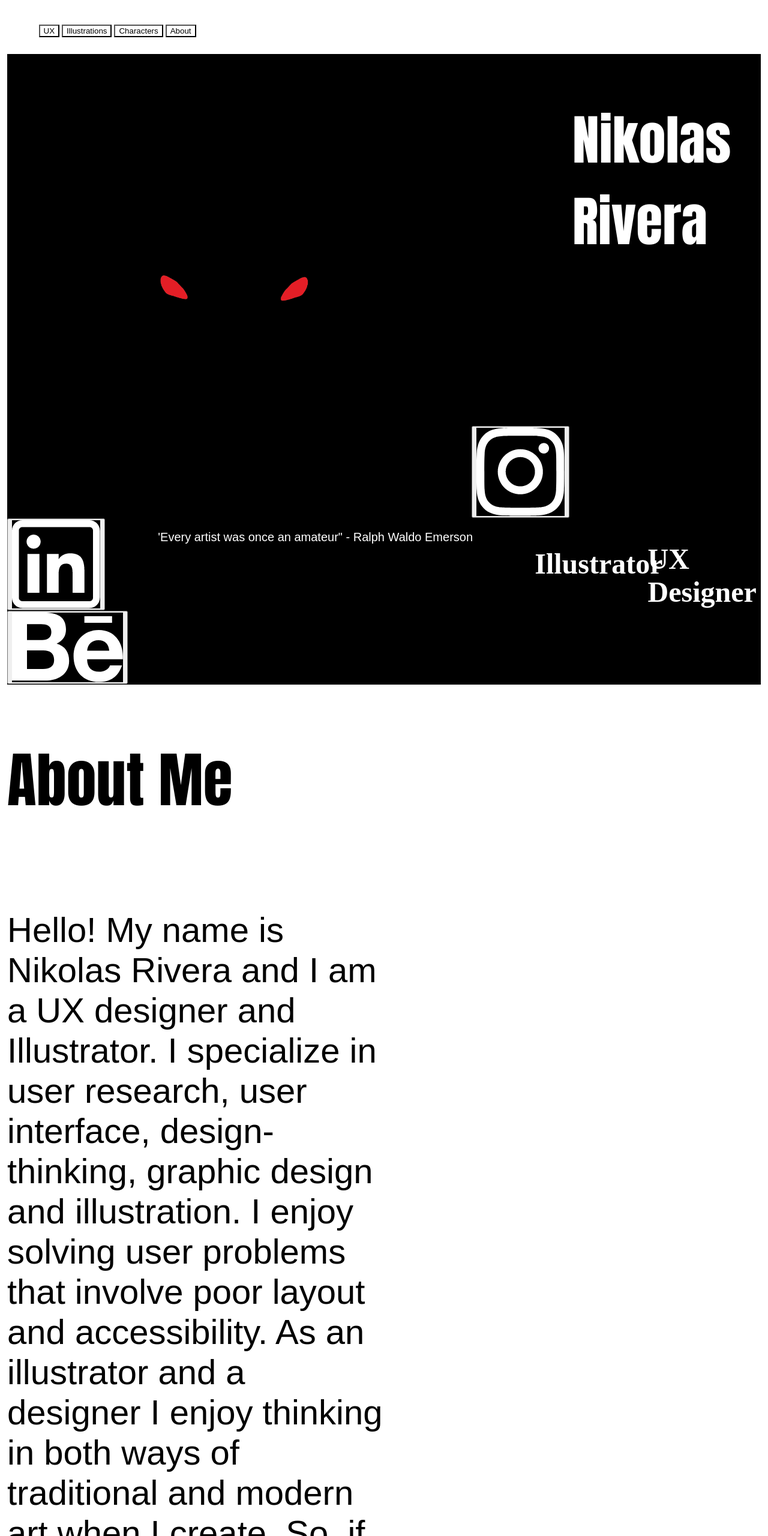
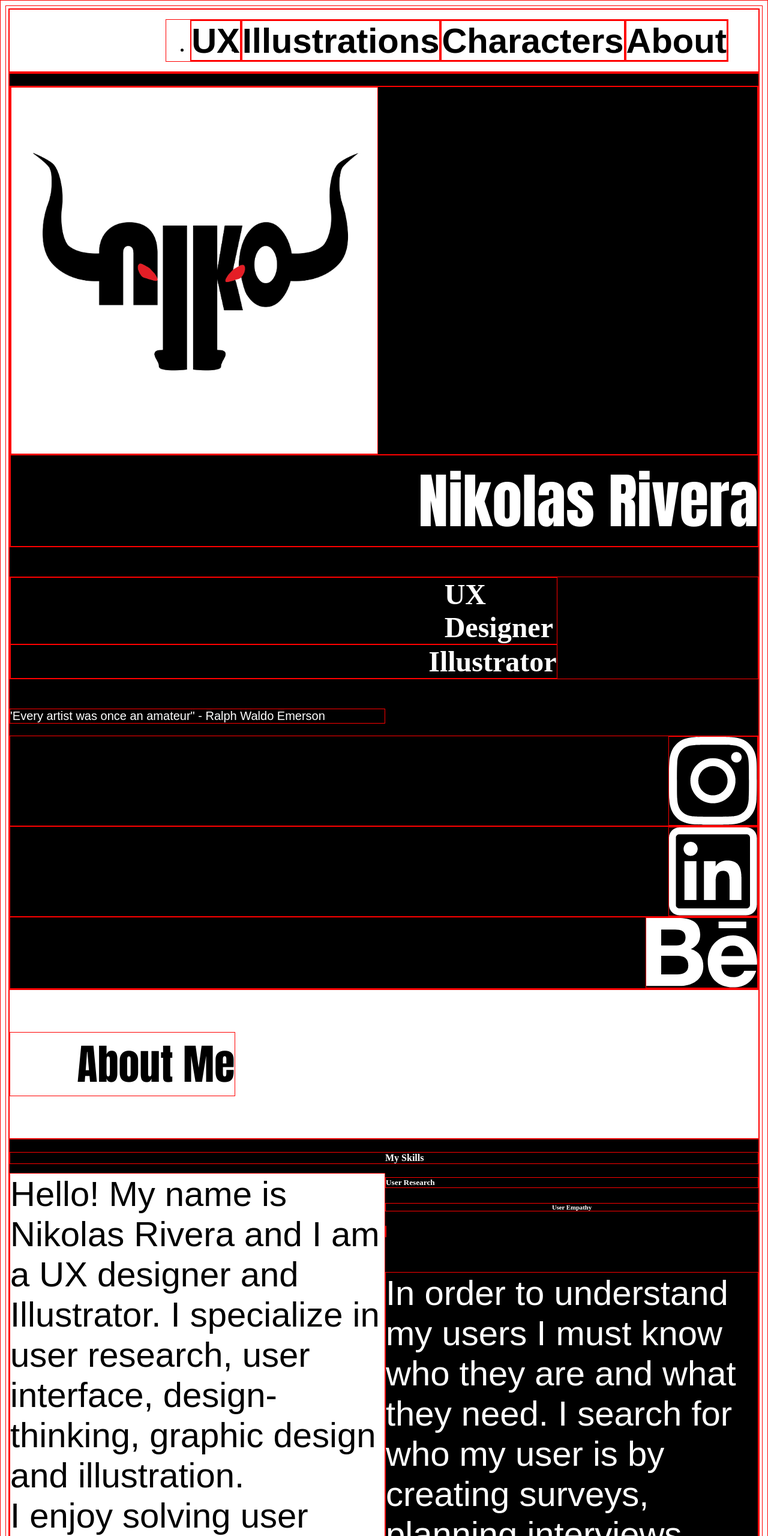
Before and after one commit to NikotheCheetah/UX_UI_HW_17_Niko, a plain HTML site: page index.html in a window 1280 px wide. Shown: the top 2560 px of the page at 60% size. Drawn offline with Linux system fonts and the light colour scheme; files whose address does not match are found by name.

Commit message:
java change

```diff
--- a/CSS/style.css
+++ b/CSS/style.css
@@ -1,3 +1,7 @@
+* {
+    border: 1px solid red;
+}
+
 .flexcontainer {
     display: flex;
     flex-direction: column;
@@ -8,80 +12,67 @@ body {
     padding: 4px;
 }
 
-
-li {
-    display: inline-block;
-    vertical-align: top;
-    align-content: flex-end;
-    outline: red;
+nav {
+    font-family: Arial, Helvetica, sans-serif;
+    display: flex;
+    font-weight: bold;
+    justify-content: flex-end;
+    padding-right: 50px;
+    align-items: inherit;
 }
 
-#UX {
-    background-color: white;
-    font-family: Arial, Helvetica, sans-serif;
+.navbar-nav {
+    display: flex;
+    justify-content: space-around;
+    justify-content: flex-end;
+    text-decoration: none;
 }
 
-#Illustrations {
-    background-color: white;
-    font-family: Arial, Helvetica, sans-serif;
+a {
+    text-decoration: none;
+    font-size: 58px;
+    color: black;
+    justify-content: space-between;
 }
 
-#Characters {
-    background-color: white;
-    font-family: Arial, Helvetica, sans-serif;
-}
-
-#About {
-    background-color: white;
-    font-family: Arial, Helvetica, sans-serif;
-}
-
-nav {
-    width: 73%;
-    padding: 1%;
-    align-content: flex-start;
-    outline: red;
+a:hover {
+    color: red;
 }
 
 .splashPage {
     background-color: black;
     margin: 25px, 50px, 100px;
+    display: flex;
     flex-direction: column;
-    outline: red;
 }
 
 #nikolasRivera {
-    height: 20%;
-    width: 25%;
-    display: block;
-    float: right;
-    align-items: center;
+    height: 50%;
+    width: 100%;
+    display: flex;
+    justify-content: flex-end;
     font-family: Impact, Haettenschweiler, 'Arial Narrow Bold', sans-serif;
     color: white;
-    font-size: 90px;
-    outline: red;
+    font-size: 100px;
 }
-
 #uxDesigner {
     color: white;
-    float: right;
-    display: inline;
+    display: flex;
+    padding-left: 58%;
     width: 15%;
     font-size: 48px;
     align-items: flex-start;
     justify-content: flex-end;
-    outline: red;
 }
 
 #illustrator {
     color: white;
-    float: right;
-    display: inline;
+    display: flex;
+    padding-left: 58%;
     font-size: 48px;
     width: 15%;
     align-items: flex-start;
     justify-content: flex-end;
-    outline: red;
 }
 
 #slogan {
@@ -91,92 +82,108 @@ nav {
     color: white;
     float: right;
     display: inline-block;
-    outline: red;
 }
 
-img [alt~="Logo"] {
-    display: block;
-    height: 300%;
+.Logo {
+    display: flex;
+    height: 200%;
+    width: 45%;
     padding: 25px;
     background-color: white;
-    align-items: flex-start;
-    display: block;
-    outline: red;
+    justify-content: flex-start;
 }
 
-h1 {
+.instagramButton {
+    float: right;
+    display: block;
+    background-color: black;
+}
+
+.instagramButton:hover {
+    color: red;
+}
+
+.linkedinButton {
+    background-color: black;
+    display: block;
+    float: right;
+}
+
+.linkedinButton:hover {
+    color: red;
+}
+
+.behanceButton {
+    background-color: black;
+    display: block;
+    float: right;
+}
+
+.behanceButton:hover {
+    color: red;
+}
+
+.titleAbout {
     font-family: 'Arial Narrow Bold', Impact, sans-serif;
-    font-size: 100px;
-    outline: red;
+    font-size: 70px;
+    height: 40%;
+    width: 30%;
+    display: flex;
+    justify-content: flex-end;
+    align-items: flex-start;
 }
 
 h2 {
     font-family: sans-serif bold;
-    font-size: 85px;
-    outline: red;
+    font-size: 35px;
+    justify-content: flex-end;
 }
 
 p {
     font-family: sans-serif;
     font-size: 58px;
-    outline: red;
 }
 
-
-button [alt~="photoshopButton"] {
-    float: right;
-    display: block;
-    background-color: black;
-    outline: red;
-}
-
-button [alt~="linkedinButton"] {
-    background-color: black;
-    display: block;
-    float: right;
-    outline: red;
-}
-
-button [alt~="behanceButton"] {
-    background-color: black;
-    display: block;
-    float: right;
-    outline: red;
+.aboutMe {
+    background-color: white;
 }
 
 .content {
     width: 50%;
     float: left;
-    display: block;
+    display: flex;
     align-items: center;
     justify-content: flex-start;
-    outline: red;
+    background-color: white;
 }
 
-img [alt~="profilePicture"] {
+.profilePicture {
     float: right;
-    display: inline-block;
+    display: flex;
     align-items: center;
     justify-content: flex-end;
-    outline: red;
+    background-color: white;
 }
 
-.MySkills {
+.mySkills {
     background-color: black;
-    margin: 25px, 50px,75px;
+    margin: 25px, 50px, 75px;
+}
+
+.titleSkills {
+    color: white;
 }
 
 .userResearch1 {
     color: white;
-    float: left;
+    display: flex;
     align-items: flex-start;
     justify-content: flex-start;
-    outline: red;
 }
 
 .userEmpathy1 {
     color: white;
-    float: center;
+    display: flex;
     align-items: flex-start;
     justify-content: center;
     outline: red;
@@ -184,7 +191,7 @@ img [alt~="profilePicture"] {
 
 .qualitativeInterviews1 {
     color: white;
-    float: right;
+    display: flex;
     align-items: flex-start;
     justify-content: flex-end;
     outline: red;
@@ -192,7 +199,7 @@ img [alt~="profilePicture"] {
 
 .userResearch {
     color: white;
-    float: left;
+    display: flex;
     align-items: center;
     justify-content: flex-start;
     outline: red;
@@ -200,7 +207,7 @@ img [alt~="profilePicture"] {
 
 .userEmpathy {
     color: white;
-    float: center;
+    display: flex;
     align-items: center;
     justify-content: center;
     outline: red;
@@ -208,7 +215,7 @@ img [alt~="profilePicture"] {
 
 .qualitativeInterviews {
     color: white;
-    float: right;
+    display: flex;
     align-items: center;
     justify-content: flex-end;
     outline: red;
@@ -221,7 +228,6 @@ img [alt~="profilePicture"] {
 
 .adobeCc {
     color: white
-    outline: red;
 }
 
 img [alt~="photoshopImage"] {
@@ -320,25 +326,27 @@ img [alt~="skillBar5"] {
 .Projects {
     background-color: white;
     margin: 25px, 50px,75px;
-    outline: red;
 }
 
-button [alt~="illustrationsButton"] {
+.illustrationsButton {
+    display: inline-block;
     float: left;
+    margin: 50px;
     background-color: white;
-    outline: red;
 }
 
-button [alt~="xdButton"] {
+.xdButton {
+    display: inline-block;
     float: center;
+    margin: 50px;
     background-color: white;
-    outline: red;
 }
 
-button [alt~="charactersButton"] {
+.charactersButton {
+    display: inline-block;
     float: right;
     background-color: white;
-    outline: red;
+    margin-right: 25px;
 }
 
 .Contact {
--- a/index.html
+++ b/index.html
@@ -7,19 +7,19 @@
     <link rel="stylesheet" href="./CSS/style.css">
 </head>
 <header>
-    <nav>
-        <ul>
+    <nav class="navbar navbar-expand-lg navbar-light bg-light customNav">
+        <ul class="navbar-nav">
             <li>
-                <button id="UX">UX</button>
+                <a href="#">UX</a>
             </li>
             <li>
-                <button id="Illustrations">Illustrations</button>
+                <a href="#">Illustrations</a>
             </li>
             <li>
-                <button id="Characters">Characters</button>
+                <a href="#">Characters</a>
             </li>
             <li>
-                <button id="About">About</button>
+                <a href="#">About</a>
             </li>
         </ul>
     </nav>
@@ -27,42 +27,43 @@
 <body>
     <section>
         <div class="splashPage">
-        <img src="/Volumes/2TB Hardrive/Niko Portfolio Coding/UX_UI_HW_17_Niko/images/Main Logo-01.png" alt="Logo">
-        <h1 id="nikolasRivera">Nikolas Rivera</h1>
-        <h2 id="uxDesigner">UX Designer</h2>
-        <h3 id="illustrator"> Illustrator</h3>
+        <h1>
+            <div><img class="Logo" src="images/Main Logo-01.png" alt="Logo"></div>
+            <div id="nikolasRivera">Nikolas Rivera</div>
+        </h1>
+        <h2>
+            <div id="uxDesigner">UX Designer</div>
+            <div id="illustrator"> Illustrator</div>
+        </h2>
         <p id="slogan">'Every artist was once an amateur"
                                 - Ralph Waldo Emerson
         </p>
-        <button>
-            <img src="/Volumes/2TB Hardrive/Niko Portfolio Coding/UX_UI_HW_17_Niko/images/instagram.png" alt="photoshopButton">
-        </button>
-        <button>
-            <img src="/Volumes/2TB Hardrive/Niko Portfolio Coding/UX_UI_HW_17_Niko/images/linkedin.png" alt="linkedinButton">
-        </button>
-        <button>
-            <img src="/Volumes/2TB Hardrive/Niko Portfolio Coding/UX_UI_HW_17_Niko/images/behance.png" alt="behanceButton">
-        </button>
+        <a href="#"><img class="instagramButton" src="images/instagram.png" alt="instagramButton"></a>
+        <a href="#"><img class="linkedinButton" src="images/linkedin.png" alt="linkedinButton"></a>
+        <a href="#"><img class="behanceButton" src="images/behance.png" alt="behanceButton"></a>
+
         </div>
-        <div class="About Me">
-            <h1>About Me</h1>
+
+        <div class="aboutMe">
+            <h3 class="titleAbout">About Me</h3>
             <p class="content">Hello! My name is Nikolas Rivera and I am a UX designer and Illustrator. I specialize in user research, user interface, design-thinking, graphic design and illustration.
-
+                <br>
                 I enjoy solving user problems that involve poor layout and accessibility. As an illustrator and a designer I enjoy thinking in both ways of traditional and modern art when I create. So, if you ever meet or see me feel free to call me Niko
             </p>
-            <img src="/Volumes/2TB Hardrive/Niko Portfolio Coding/UX_UI_HW_17_Niko/images/Niko Portfolio Picture.png" alt="profilePicture">
+            <img class="profilePicture" src="/Volumes/2TB Hardrive/Niko Portfolio Coding/UX_UI_HW_17_Niko/images/Niko Portfolio Picture.png" alt="profilePicture">
         </div>
-        <div class="MySkills">
-            <h1 class="titleSkills">My Skills</h1>
-            <h2 class="userResearch1">User Research</h2>
-            <h3 class="userEmpathy1">User Empathy</h3>
-            <h4 class="qualitativeResearch1"></h4>
+        <div class="mySkills">
+            <h4 class="titleSkills">My Skills</h4>
+            <h5 class="userResearch1">User Research</h5>
+            <h6 class="userEmpathy1">User Empathy</h6>
+            <h7 class="qualitativeResearch1"></h7>
             <p class="userResearch">In order to understand my users I must know who they are and what they need. I search for who my user is by creating surveys, planning interviews, and creating proto/user personas.</p>
             <p class="userEmpathy">Talking with users directly allows me to comprehend their needs. I use Miro and Figma to note key findings by creating affinity diagrams and feature-prioritzation matrixes. This then narrows down the decision-making on finding the solution to the problem.</p>
             <p class="qualitativeInterviews">User interviews are where I find the most information on figuring out the problem and the potential ideas for a solution. I try to make my interviews more into a friendly conversation and I am always open-minded to anyone’s opinion. I believe making the user comfortable comes first.</p>
         </div>
+
         <div class="Tools">
-            <h1 class="titleTools">Tools</h1>
+            <h8 class="titleTools">Tools</h8>
             <p class="adobeCc">Adobe cc</p>
             <img src="/Volumes/2TB Hardrive/Niko Portfolio Coding/UX_UI_HW_17_Niko/images/photoshop.png" alt="photoshopImage">
             <img src="/Volumes/2TB Hardrive/Niko Portfolio Coding/UX_UI_HW_17_Niko/images/indesign.png" alt="indesignImage">
@@ -83,20 +84,16 @@
             <p class="procreate">Procreate</p>
             <img src="/Volumes/2TB Hardrive/Niko Portfolio Coding/UX_UI_HW_17_Niko/images/Group 88.png" alt="skillBar5">
         </div>
+
         <div class="Projects">
-            <h1 class="titleProjects">Projects</h1>
-            <button>
-                <img src="/Volumes/2TB Hardrive/Niko Portfolio Coding/UX_UI_HW_17_Niko/images/Component 8 – 1.png" alt="illustrationsButton">
-            </button>
-            <button>
-                <img src="/Volumes/2TB Hardrive/Niko Portfolio Coding/UX_UI_HW_17_Niko/images/Component 25 – 1.png" alt="xdButton">
-            </button>
-            <button>
-                <img src="/Volumes/2TB Hardrive/Niko Portfolio Coding/UX_UI_HW_17_Niko/images/Component 20 – 1.png" alt="charactersButton">
-            </button>
-        </div>
+            <h9 class="titleProjects">Projects</h9>
+            <a href="#"><img class="illustrationsButton" src="/Volumes/2TB Hardrive/Niko Portfolio Coding/UX_UI_HW_17_Niko/images/Component 8 – 1.png" alt="illustrationsButton"></a>
+            <a href="#"><img class="xdButton" src="/Volumes/2TB Hardrive/Niko Portfolio Coding/UX_UI_HW_17_Niko/images/Component 25 – 1.png" alt="xdButton"></a>
+            <a href="#"><img class="charactersButton" src="/Volumes/2TB Hardrive/Niko Portfolio Coding/UX_UI_HW_17_Niko/images/Component 20 – 1.png" alt="charactersButton"></a>
+         </div>
+
         <div class="Contact">
-            <h1 class="titleContact">Contact</h1>
+            <h10 class="titleContact">Contact</h10>
             <p class="name">Name</p>
             <p class="email">Email</p>
             <p class="description">Description...</p>
@@ -110,4 +107,6 @@
     </section>
 </body>
 <footer></footer>
+<script src="'https://code.jquery.com/jquery-3.4.1.min.js'"></script>
+<script src="/JS/index.js"></script>
     </html>
```
Also changed, not shown: JS/index.js (added, +17 -0 lines).
